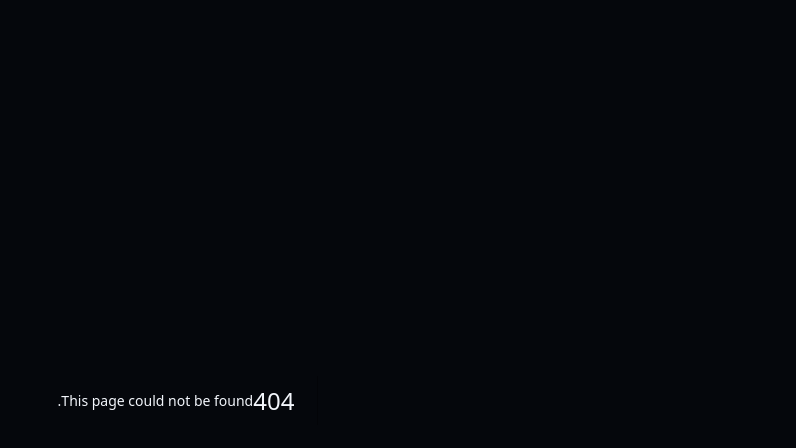
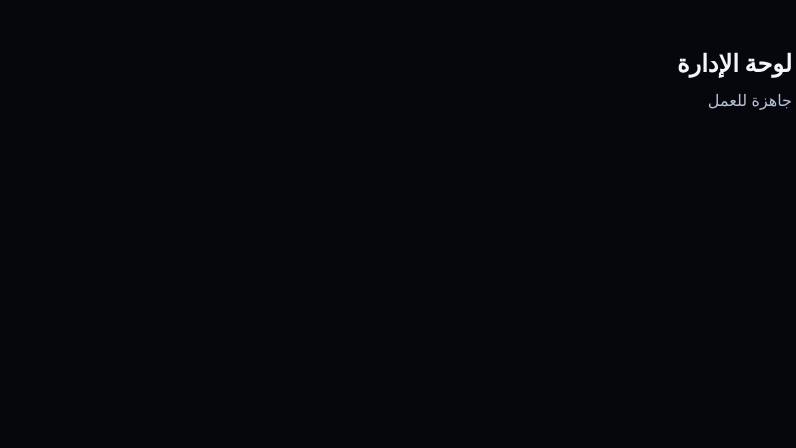
Before and after one commit to Yo492-a/pixel-master-, a Next.js app: page /src/app/admin/dashboard in a window 1280 px wide. Before the commit this address had no page. Shown: the top 448 px of the page, without its empty margins (484-1280 px from the left). Built offline with nearby package versions, Linux system fonts and the light colour scheme.

Commit message:
Create page.tsx

```diff
--- /dev/null
+++ b/src/app/src/app/admin/dashboard/page.tsx
@@ -0,0 +1,8 @@
+export default function Dashboard() {
+  return (
+    <main className="mx-auto max-w-6xl px-6 py-12">
+      <h2 className="text-2xl font-bold text-ink">لوحة الإدارة</h2>
+      <p className="mt-2 text-silver">جاهزة للعمل</p>
+    </main>
+  );
+}
```
